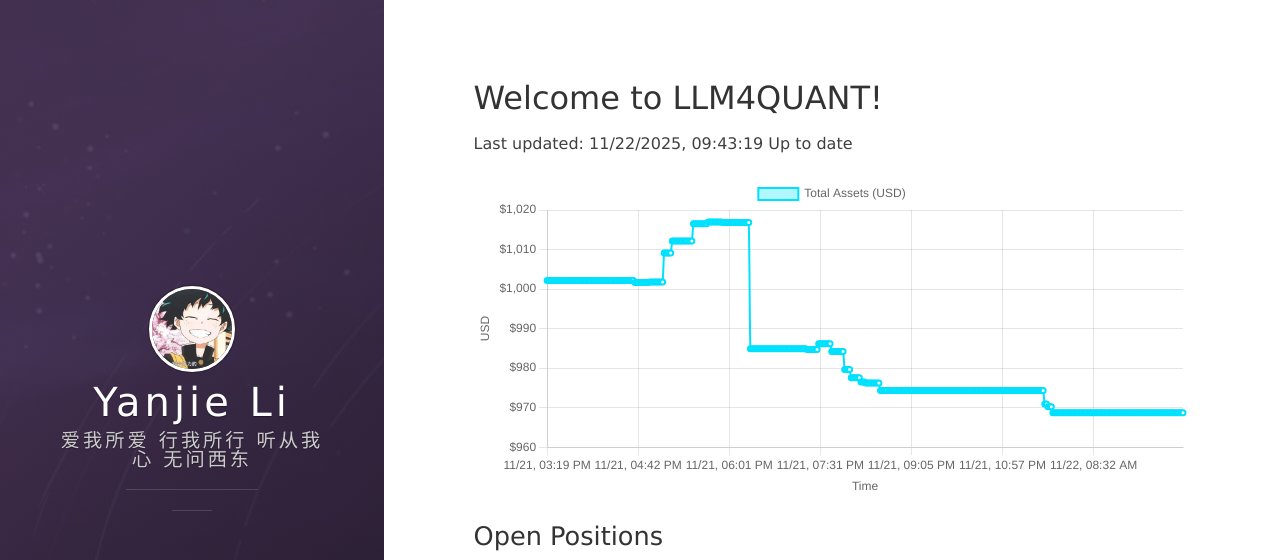
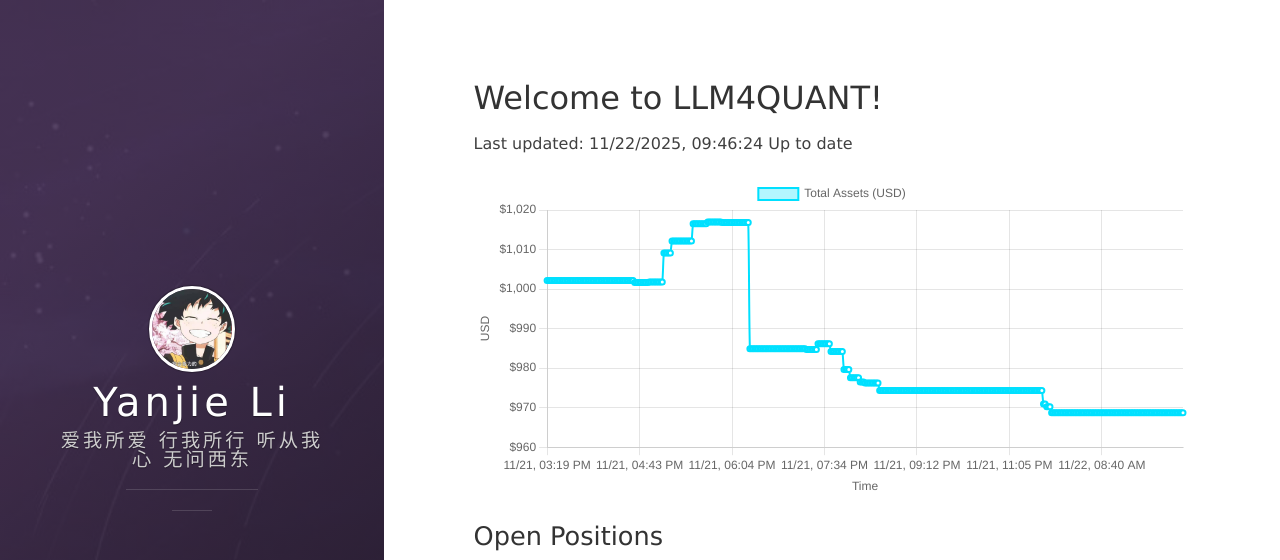
Before and after one commit to leeyegy/leeyegy.github.io, a Jekyll site: the page built from live-trading.html, in a window 1280 px wide and 1026 px high. Shown: the top 560 px of the window. Built offline with Jekyll 4.4.1, drawn with Linux system fonts in a browser that asks for light colours; nearby versions of some CDN libraries.

Commit message:
AccountMonitor: update balance history 2025-11-22T17:46:24+08:00

```diff
--- a/assets/data/binance/balance-history.json
+++ b/assets/data/binance/balance-history.json
@@ -1,5 +1,5 @@
 {
-  "generatedAt": "2025-11-22T17:43:19+08:00",
+  "generatedAt": "2025-11-22T17:46:24+08:00",
   "asset": "total_usd_value",
   "history": [
     {
@@ -1568,6 +1568,10 @@
     },
     {
       "timestamp": "2025-11-22T17:43:19+08:00",
+      "totalUsd": 968.69074819
+    },
+    {
+      "timestamp": "2025-11-22T17:46:24+08:00",
       "totalUsd": 968.69074819
     }
   ]
```
